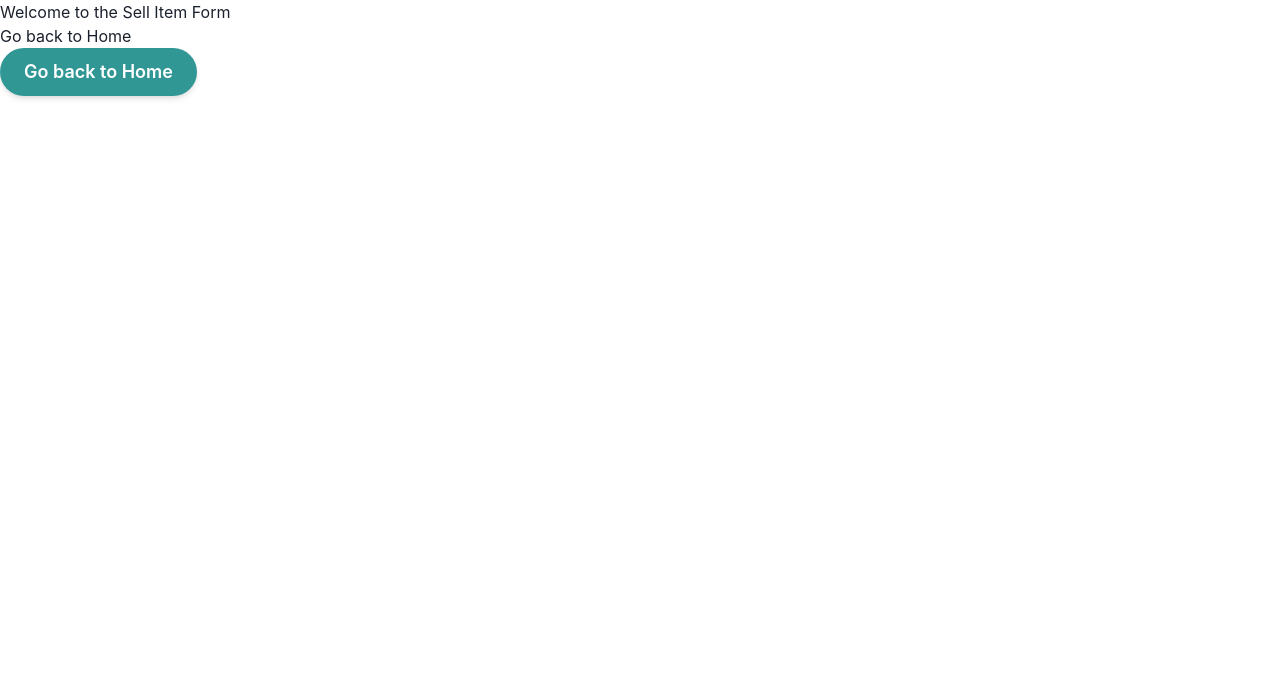
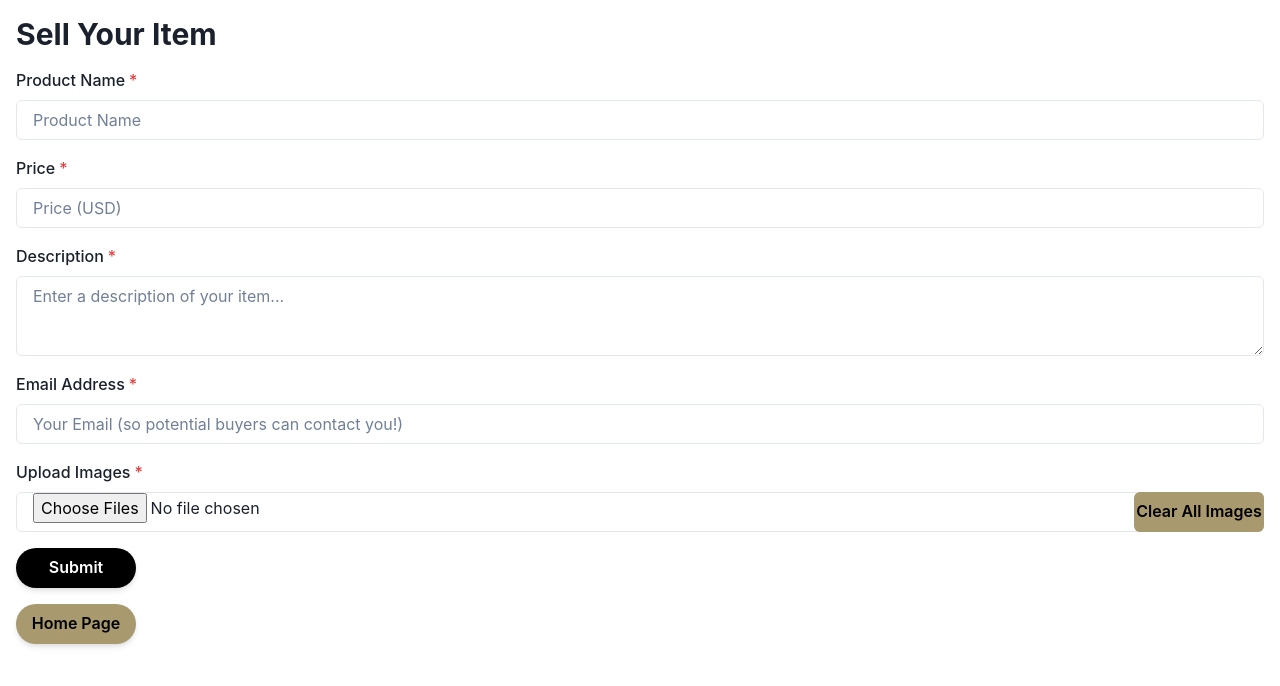
Before and after one commit to Rich-Park/vandymarketplace, a React (Create React App) app: page /sell-item in a window 1280 px wide. Shown: the top 686 px of the page. Built offline with nearby package versions, Linux system fonts and the light colour scheme.

Commit message:
finished input form without firebase

```diff
--- /dev/null
+++ b/firestore.indexes.json
@@ -0,0 +1,4 @@
+{
+  "indexes": [],
+  "fieldOverrides": []
+}
--- a/src/App.js
+++ b/src/App.js
@@ -28,14 +28,20 @@ function App() {
                 <SellItemForm />
                 <Button
                   as={Link}
+                  bg={"brand.200"}
+                  color={"black"}
                   to="/"
-                  colorScheme="teal"
-                  size="lg"
                   borderRadius="full"
                   boxShadow="md"
-                  _hover={{ boxShadow: "lg" }}
+                  width={120}
+                  _hover={{
+                    bg: "brand.500",
+                    boxShadow: "lg",
+                  }}
+                  ml={"1rem"}
+
                 >
-                  Go back to Home
+                  Home Page
                 </Button>
               </>
             }
--- a/src/components/SellItemForm.js
+++ b/src/components/SellItemForm.js
@@ -1,13 +1,181 @@
-// SellItemForm.js
-import React from 'react';
-import { Link } from 'react-router-dom';
+import React, { useState } from 'react';
+import {
+  Box,
+  Button,
+  FormControl,
+  FormLabel,
+  Input,
+  VStack,
+  Heading,
+  Textarea,
+  InputGroup,
+  InputRightElement,
+  Image,
+} from '@chakra-ui/react';
 
 function SellItemForm() {
+  const [formData, setFormData] = useState({
+    productName: '',
+    email: '',
+    price: '',
+    description: '',
+    images: [],
+  });
+
+  const handleChange = (e) => {
+    const { name, value } = e.target;
+    setFormData({
+      ...formData,
+      [name]: value,
+    });
+  };
+
+  const handleImageUpload = (e) => {
+    const files = e.target.files;
+    if (files.length > 0) {
+      setFormData({
+        ...formData,
+        images: [...formData.images, ...files],
+      });
+    }
+  };
+
+  const handleRemoveImage = (index) => {
+    const updatedImages = [...formData.images];
+    updatedImages.splice(index, 1);
+    setFormData({
+      ...formData,
+      images: updatedImages,
+    });
+  };
+
+  const handleSubmit = (e) => {
+    e.preventDefault();
+    if (!formData.email.endsWith('@vanderbilt.edu')) {
+      alert('Email must end with "@vanderbilt.edu"');
+      return;
+    }
+    console.log('Form data submitted:', formData);
+  };
+  console.log(formData);
   return (
-    <div>
-      <h1>Welcome to the Sell Item Form</h1>
-      <Link to="/">Go back to Home</Link>
-    </div>
+    <Box p={4}>
+      <Heading as="h2" size="lg" mb={4}>
+        Sell Your Item
+      </Heading>
+      <form onSubmit={handleSubmit}>
+        <VStack spacing={4} align="start">
+          <FormControl id="productName" isRequired>
+            <FormLabel>Product Name</FormLabel>
+            <Input
+              type="text"
+              name="productName"
+              value={formData.productName}
+              onChange={handleChange}
+              placeholder="Product Name"
+            />
+          </FormControl>
+
+          <FormControl id="price" isRequired>
+            <FormLabel>Price</FormLabel>
+            <Input
+              type="number"
+              name="price"
+              value={formData.price}
+              onChange={handleChange}
+              placeholder="Price (USD)"
+            />
+          </FormControl>
+
+          {/* Description Input */}
+          <FormControl id="description" isRequired>
+            <FormLabel>Description</FormLabel>
+            <Textarea
+              name="description"
+              value={formData.description}
+              onChange={handleChange}
+              placeholder="Enter a description of your item..."
+            />
+          </FormControl>
+
+          <FormControl id="email" isRequired>
+            <FormLabel>Email Address</FormLabel>
+            <Input
+              type="email"
+              name="email"
+              value={formData.email}
+              onChange={handleChange}
+              placeholder="Your Email (so potential buyers can contact you!)"
+            />
+          </FormControl>
+
+          {/* Image Upload */}
+          <FormControl id="images" isRequired>
+            <FormLabel>Upload Images</FormLabel>
+            <InputGroup>
+              <Input
+                type="file"
+                name="images"
+                onChange={handleImageUpload}
+                multiple
+                accept="image/*"
+              />
+              <InputRightElement style={{ width: '130px' }}>
+                <Button
+                  size="md"
+                  bg={"brand.200"}
+                  color={"black"}
+                  onClick={() => {
+                    setFormData({
+                      ...formData,
+                      images: [],
+                    });
+                  }}
+                >
+                  Clear All Images
+                </Button>
+              </InputRightElement>
+            </InputGroup>
+            {formData.images.map((image, index) => (
+              <div key={index}>
+                <Image
+                  src={URL.createObjectURL(image)}
+                  alt={`Image ${index + 1}`}
+                  maxH="100px"
+                  mt={2}
+                />
+                <Button
+                  size="sm"
+                  mt={2}
+                  onClick={() => handleRemoveImage(index)}
+                  bg={"brand.200"}
+                  color={"black"}
+                  borderRadius="full"
+                >
+                  Remove Image
+                </Button>
+              </div>
+            ))}
+          </FormControl>
+
+          <Button
+            type="submit"
+            colorScheme="teal"
+            bg={"brand.100"}
+            color={"white"}
+            borderRadius="full"
+            boxShadow="md"
+            width={120}
+              _hover={{
+                bg: "brand.300",
+                boxShadow: "lg",
+              }}
+          >
+            Submit
+          </Button>
+        </VStack>
+      </form>
+    </Box>
   );
 }
 
```
Also changed, not shown: firebaseConfig.js (added, +26 -0 lines), firebase.json (added), 2 other files (tests, documents, lock files or other folders).
